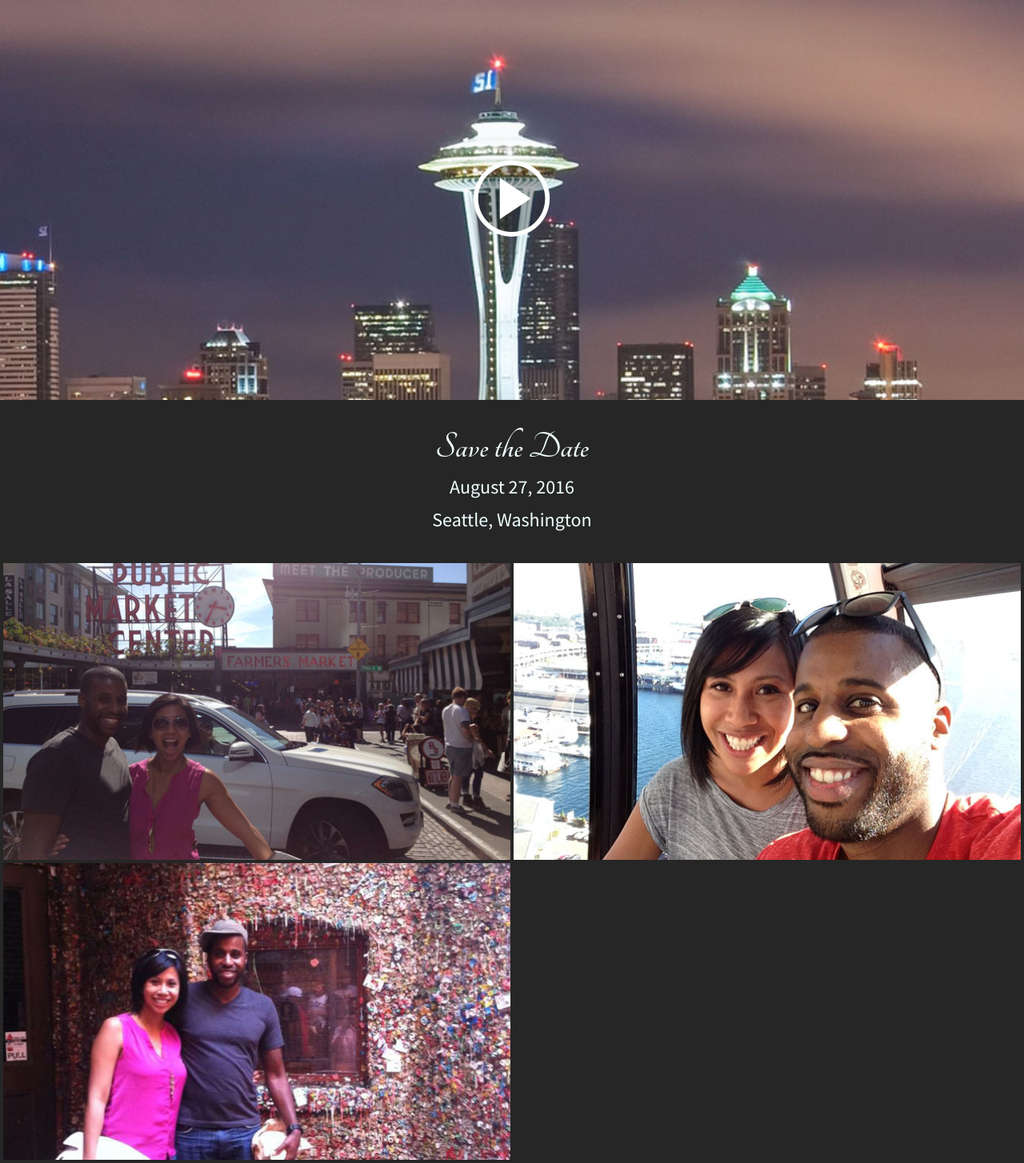
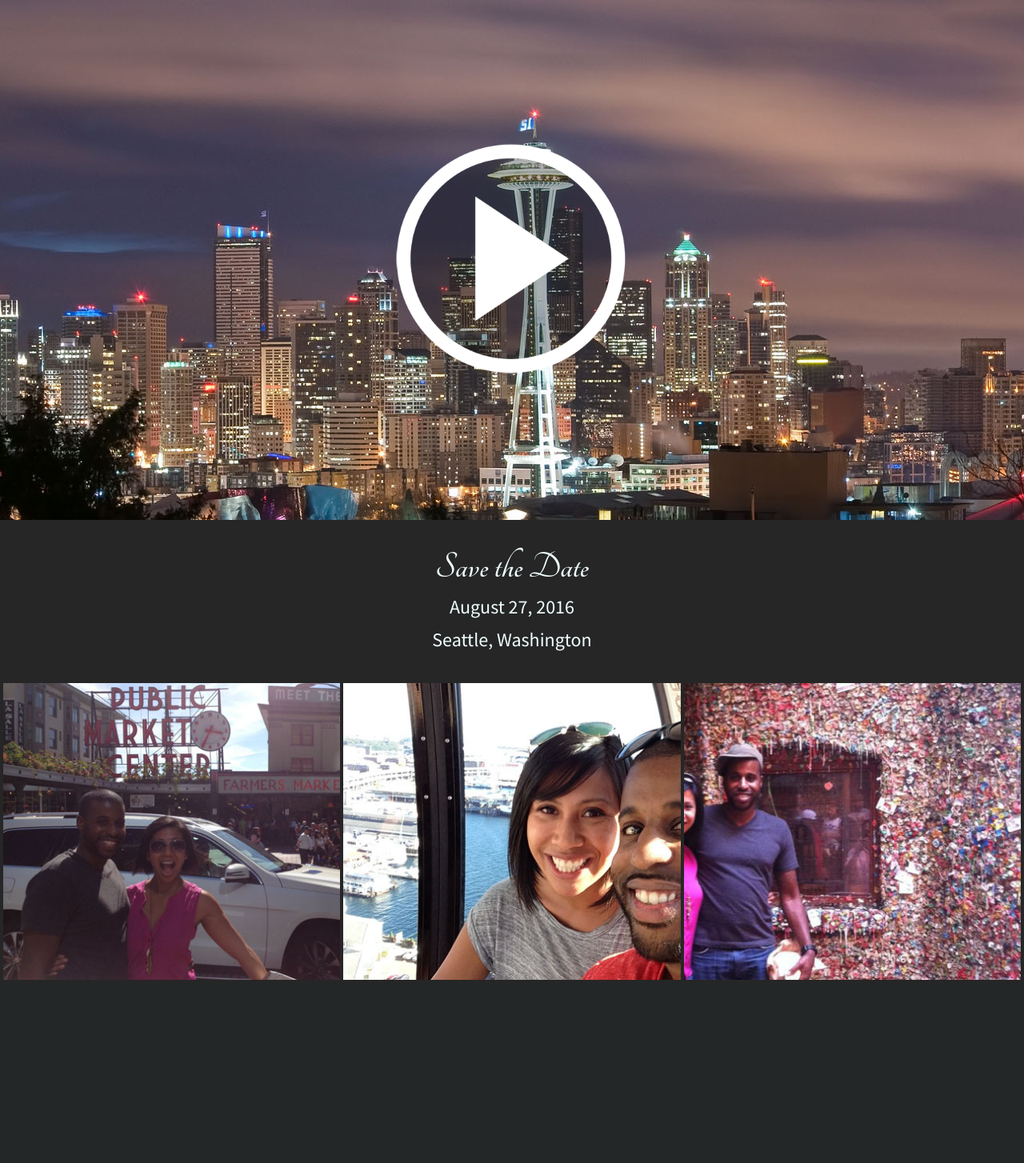
Before and after one commit to charlesnazario/www-eastcoastboymeetswestcoastgirl, a PHP site: page / in a window 1280 px wide. Shown: the whole page at 80% size. After the commit the page ends 1225 px from the top, so only its background shows below. Run offline with PHP 8.4, Linux system fonts and the light colour scheme.

Commit message:
Added desktop breakpoints

```diff
--- a/savethedate/css/style.css
+++ b/savethedate/css/style.css
@@ -113,6 +113,7 @@ p {
     }
 }
 
+/* Tablet */
 @media screen and (min-width: 737px) {
     .col-t-1 {width: 8.33%;}
     .col-t-2 {width: 16.66%;}
@@ -131,6 +132,11 @@ p {
         height: 500px;
     }
 
+    .top img {
+        width: 200px;
+        height: 200px;
+    }
+
     .middle {
         height: 200px;
     }
@@ -143,3 +149,30 @@ p {
         font-size: 1.5em;
     }
 }
+
+/* Desktop */
+@media screen and (min-width: 1025px) {
+    .col-d-1 {width: 8.33%;}
+    .col-d-2 {width: 16.66%;}
+    .col-d-3 {width: 25%;}
+    .col-d-4 {width: 33.33%;}
+    .col-d-5 {width: 41.66%;}
+    .col-d-6 {width: 50%;}
+    .col-d-7 {width: 58.33%;}
+    .col-d-8 {width: 66.66%;}
+    .col-d-9 {width: 75%;}
+    .col-d-10 {width: 83.33%;}
+    .col-d-11 {width: 91.66%;}
+    .col-d-12 {width: 100%;}
+
+    .top {
+        width: 100%;
+        height: 650px;
+        background-image: url("../images/seattle-skyline-large.jpg");
+    }
+
+    .top img {
+        width: 300px;
+        height: 300px;
+    }
+}
--- a/savethedate/index.php
+++ b/savethedate/index.php
@@ -35,9 +35,9 @@
             <p>Seattle, Washington</p>
         </div>
         <div class="bottom row">
-            <div class="col-4 col-t-6 pos1"></div>
-            <div class="col-4 col-t-6 pos2"></div>
-            <div class="col-4 col-t-6 pos3"></div>
+            <div class="col-4 col-t-6 col-d-4 pos1"></div>
+            <div class="col-4 col-t-6 col-d-4 pos2"></div>
+            <div class="col-4 col-t-6 col-d-4 pos3"></div>
         </div>
     </div>
 </body>
```
Also changed, not shown: savethedate/images/seattle-skyline-large.jpg (added).
